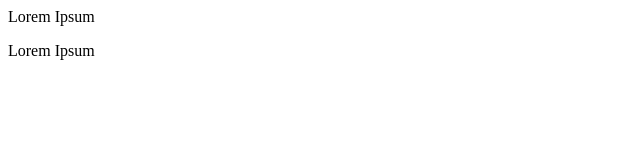
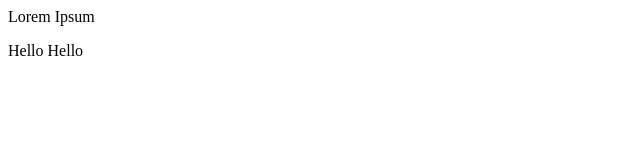
Before and after one commit to JadeManrique/Test, a plain HTML site: page Untitled.html in a window 1280 px wide. Shown: the full height of the page, 0-640 px from the left. Drawn offline with Linux system fonts and the light colour scheme.

Commit message:
modified index

```diff
--- a/Untitled.html
+++ b/Untitled.html
@@ -8,7 +8,7 @@
     <p>Lorem Ipsum</p>
   </div>
   <div>
-    <p>Lorem Ipsum</p>
+    <p>Hello Hello</p>
   </div>
 </body>
 
```
